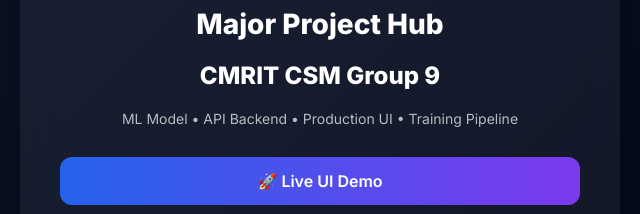
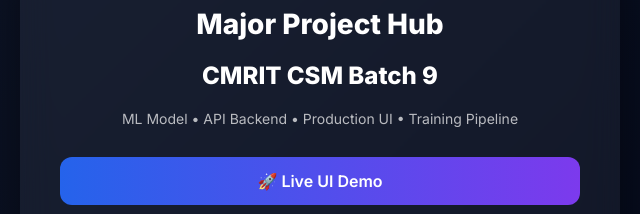
Before and after one commit to Teja616/majorproject-link-tree, a plain HTML site: page index.html in a window 1280 px wide. Shown: the part 171-385 px from the top of the page, 320-960 px from the left. Drawn offline with Linux system fonts and the light colour scheme.

Commit message:
Update group name from 'Group 9' to 'Batch 9'

```diff
--- a/index.html
+++ b/index.html
@@ -84,7 +84,7 @@
 <div class="badge">END-TO-END AI SYSTEM</div>
 
 <h1>Major Project Hub</h1>
-  <h2>CMRIT CSM Group 9</h2>
+  <h2>CMRIT CSM Batch 9</h2>
 <div class="subtitle">
 ML Model • API Backend • Production UI • Training Pipeline
 </div>
```
